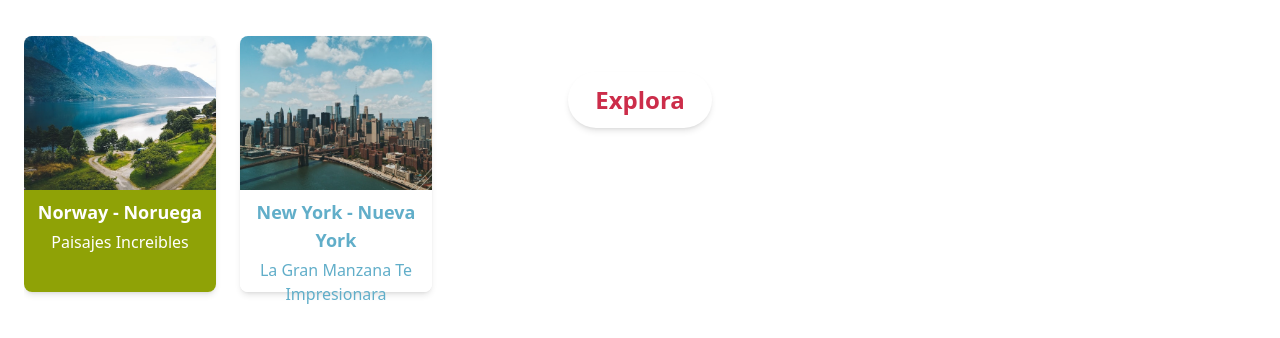
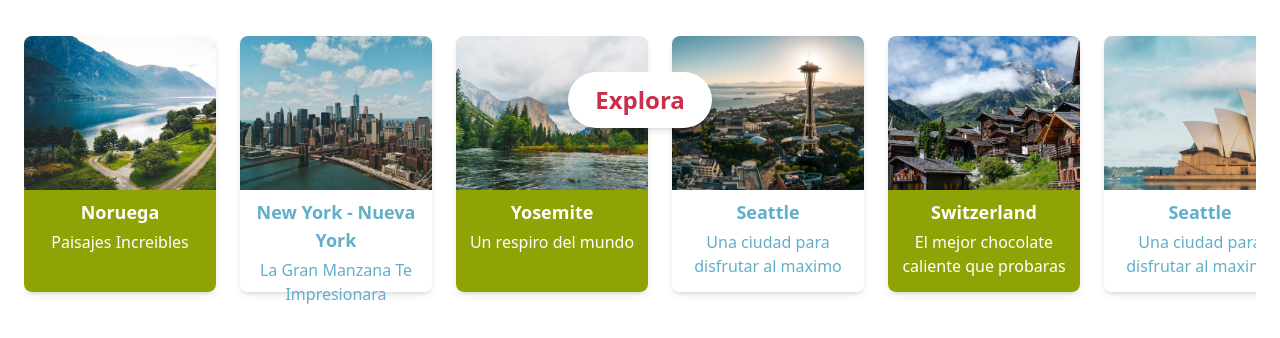
Before and after one commit to YakeCode/course-tailwind, a website: page travel/public/index.html in a window 1280 px wide. Shown: the part 364-702 px from the top of the page. Drawn offline with Linux system fonts and the light colour scheme.

Commit message:
recomendados listo

```diff
--- a/travel/public/index.html
+++ b/travel/public/index.html
@@ -53,7 +53,7 @@
 
                     <div class="w-full h-2/5 bg-secondary rounded-b-lg flex flex-col  items-center text-white">
 
-                        <p class="font-semibold text-lg pt-2 text-center" >Norway - Noruega</p>
+                        <p class="font-semibold text-lg pt-2 text-center" >Noruega</p>
                         <p class="font-medium-md py-1 text-center" >Paisajes Increibles</p>
 
                     </div>
@@ -71,6 +71,73 @@
                     </div>
                 </div>
 
+                <div class="card">
+
+                    <div class="w-full h-3/5 rounded-t-lg  bg-cover bg-yosemite "></div>
+
+                    <div class="w-full h-2/5 bg-secondary rounded-b-lg flex flex-col  items-center text-white">
+
+                        <p class="font-semibold text-lg pt-2 text-center" >Yosemite</p>
+                        <p class="font-medium-md py-1 text-center" >Un respiro del mundo</p>
+
+                    </div>
+                </div>
+
+                <div class="card">
+
+                    <div class="w-full h-3/5 rounded-t-lg  bg-cover bg-seattle"></div>
+
+                    <div class="w-full h-2/5 bg-white rounded-b-lg flex flex-col  items-center text-terciary">
+
+                        <p class="font-semibold text-lg pt-2 text-center" >Seattle</p>
+                        <p class="font-medium-md py-1 text-center" >Una ciudad para disfrutar al maximo </p>
+
+                    </div>
+                </div>
+
+                <div class="card">
+
+                    <div class="w-full h-3/5 rounded-t-lg  bg-cover bg-switzerland "></div>
+
+                    <div class="w-full h-2/5 bg-secondary rounded-b-lg flex flex-col  items-center text-white">
+
+                        <p class="font-semibold text-lg pt-2 text-center" >Switzerland</p>
+                        <p class="font-medium-md py-1 text-center" >El mejor chocolate caliente que probaras</p>
+
+                    </div>
+                </div>
+
+                <div class="card">
+
+                    <div class="w-full h-3/5 rounded-t-lg bg-sydney  bg-center bg-cover"></div>
+
+                    <div class="w-full h-2/5 bg-white rounded-b-lg flex flex-col  items-center text-terciary">
+
+                        <p class="font-semibold text-lg pt-2 text-center" >Seattle</p>
+                        <p class="font-medium-md py-1 text-center" >Una ciudad para disfrutar al maximo </p>
+
+                    </div>
+                </div>
+
+                <div class="card">
+
+                    <div class="w-full h-3/5 rounded-t-lg  bg-cover bg-center bg-europe "></div>
+
+                    <div class="w-full h-2/5 bg-secondary rounded-b-lg flex flex-col  items-center text-white">
+
+                        <p class="font-semibold text-lg pt-2 text-center" >Edinburgh</p>
+                        <p class="font-medium-md py-1 text-center" >Castillos y tiempos medievales
+
+                        </p>
+
+                    </div>
+                </div>
+
+
+
+
+
+
             </div>
 
         </div>
```
Also changed, not shown: travel/public/css/tailwind.css.
